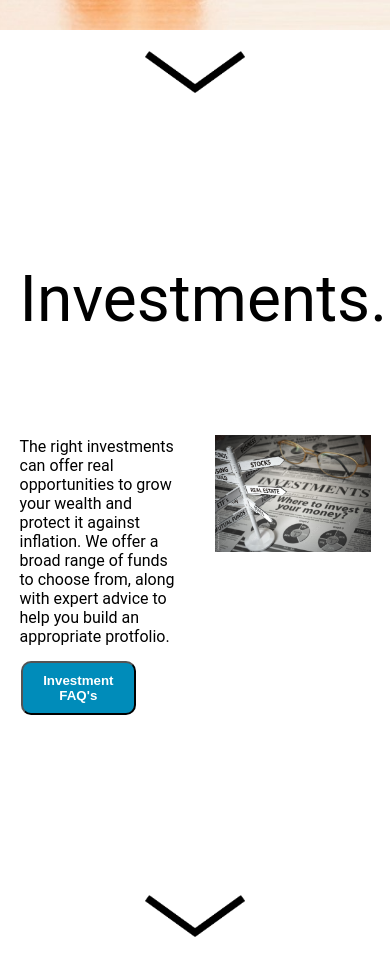
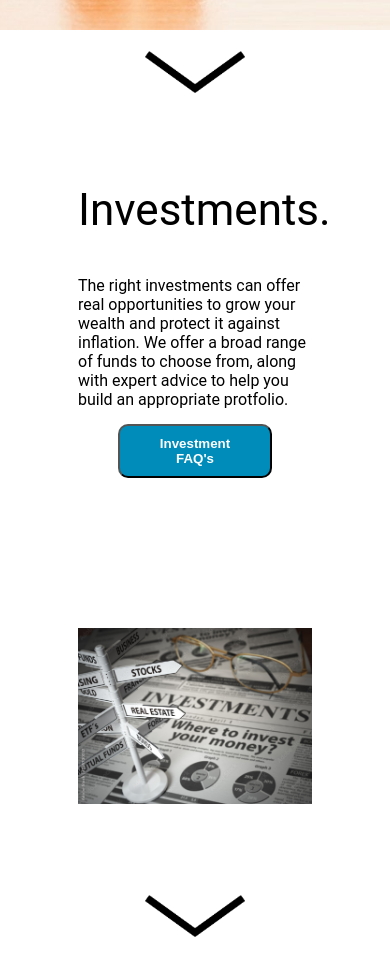
Before and after one commit to MichaelWarr3n/EXRM, a plain HTML site: page index.html in a window 390 px wide. Shown: the part 730-1688 px from the top of the page. Drawn offline with Linux system fonts and the light colour scheme; a web font is replaced by a local one.

Commit message:
mobile responsiveness updated

```diff
--- a/styles.css
+++ b/styles.css
@@ -335,6 +335,26 @@ nav {
         font-size: 18px;
     }
 
+    /*--------INVESTMENT SECTION----------*/
+
+    .investmentTextImage {
+        flex-direction: column;
+    }
+
+    .investmentTextImage img {
+        width: 60vw;
+    }
+
+    .investmentText {
+        width: 60vw;
+    }
+
+    .investmentTitle {
+        font-size: 44px;
+        margin-bottom: 40px;
+    }
+
+
 }
 
 /*----------ANIMATIONS----------*/
```
